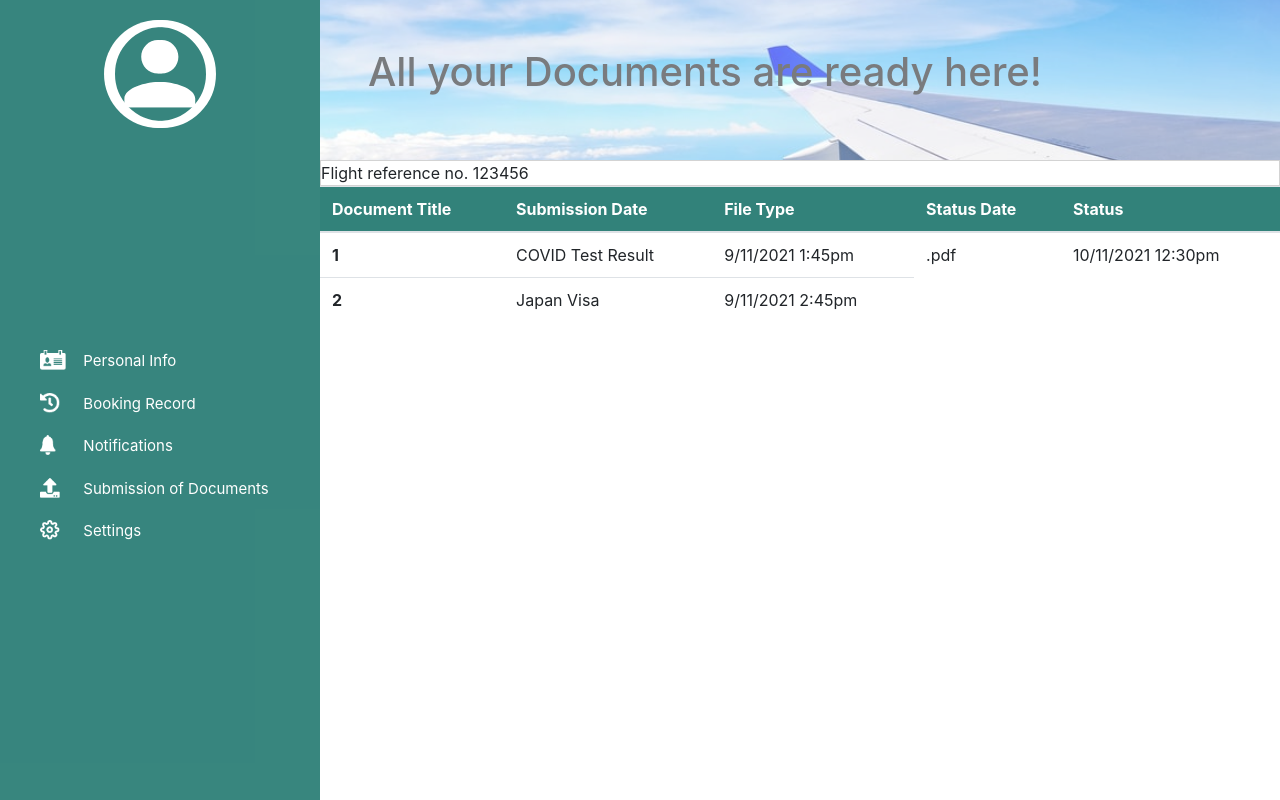
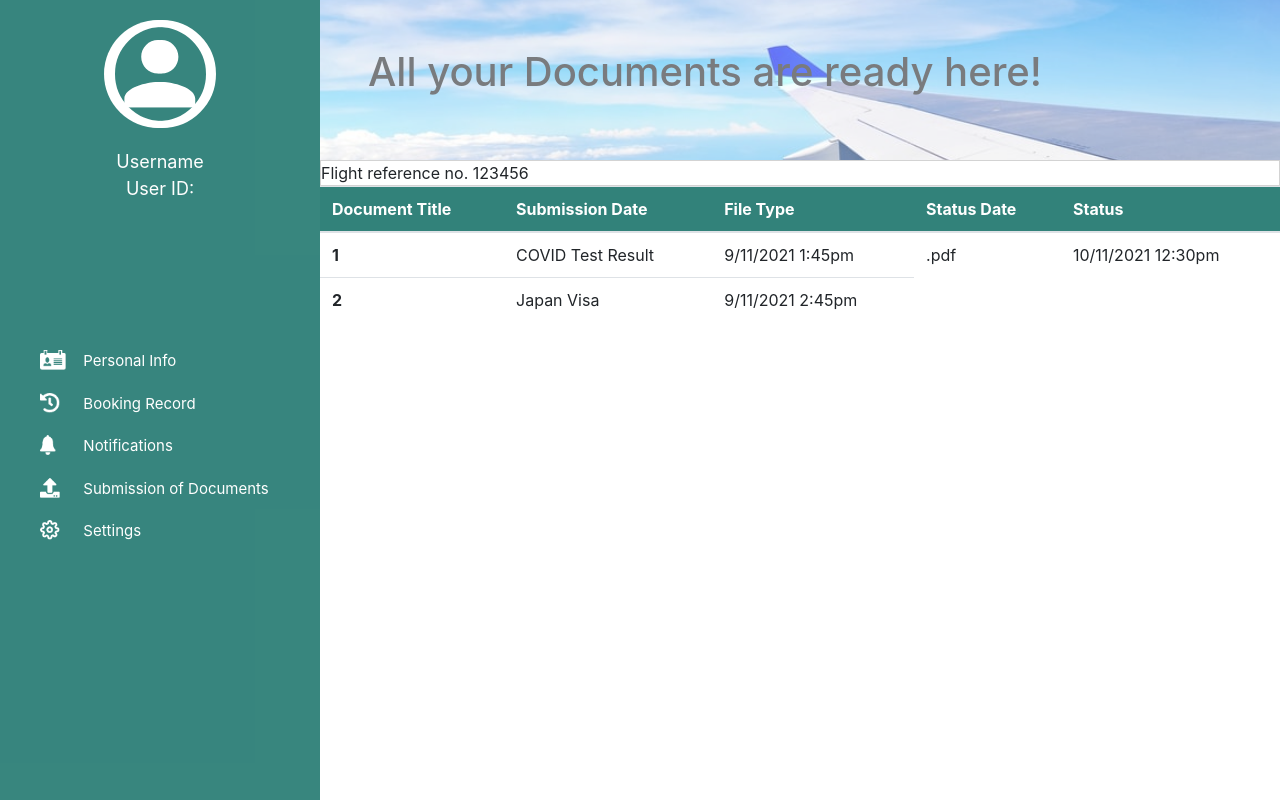
Before and after one commit to swh0404/cathay-hackathon-team59, a plain HTML site: page public/html/submiss.html in a window 1280 px wide. Drawn offline with nearby package versions, Linux system fonts and the light colour scheme; some packages are replaced by stand-ins of ours; no server answers.

Commit message:
update on submiss.html

```diff
--- a/public/html/submiss.html
+++ b/public/html/submiss.html
@@ -14,8 +14,8 @@
                     <img src="../src/big.png" />
                 </div>
                 <div class="t">
-                    <span id="name"></span><br />
-                    <span id="id"></span>
+                    <span id="name">Username</span><br />
+                    <span id="id">User ID:</span>
                 </div>
             </div>
             <div class="content a2">
```
